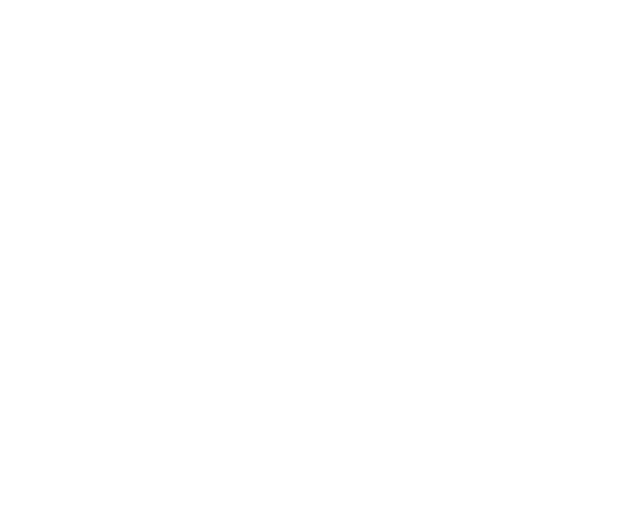
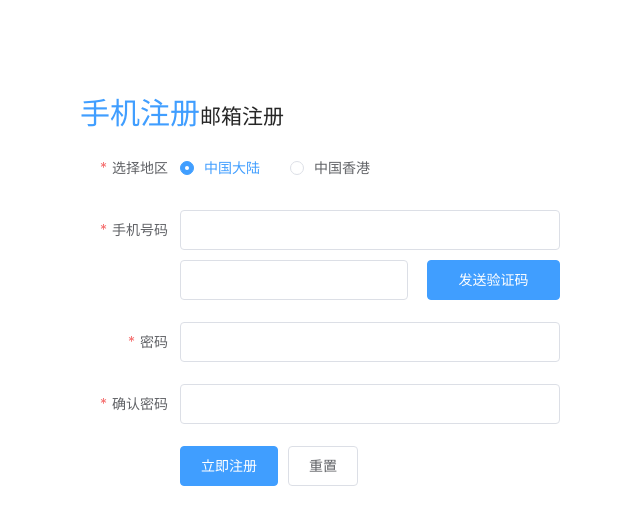
Before and after one commit to fanjianming123/vue_06, a Vue app: page / in a window 1280 px wide. Shown: the top 524 px of the page, without its empty margins (320-960 px from the left). Built offline with nearby package versions, Linux system fonts and the light colour scheme.

Commit message:
注册页面刷新不丢失完成

```diff
--- a/package.json
+++ b/package.json
@@ -9,6 +9,8 @@
   },
   "dependencies": {
     "core-js": "^3.8.3",
+    "element-ui": "^2.15.9",
+    "vant": "^2.12.48",
     "vue": "^2.6.14"
   },
   "devDependencies": {
@@ -17,6 +19,7 @@
     "@vue/cli-plugin-babel": "~5.0.0",
     "@vue/cli-plugin-eslint": "~5.0.0",
     "@vue/cli-service": "~5.0.0",
+    "babel-plugin-import": "^1.13.5",
     "eslint": "^7.32.0",
     "eslint-plugin-vue": "^8.0.3",
     "vue-template-compiler": "^2.6.14"
--- a/src/App.vue
+++ b/src/App.vue
@@ -1,15 +1,60 @@
 <template>
-  <div>
-
+  <div class="demo">
+    <h2>
+      <span :class="{ active: !isShow }" @click="ChangePhone">手机注册</span>
+      <span :class="{ active: isShow }" @click="ChangeEmail">邮箱注册</span>
+    </h2>
+    <div>
+      <keep-alive>
+      <component :is="isName"></component>
+      </keep-alive>
+    </div>
   </div>
 </template>
-
 <script>
+import Phone from './components/PhoneRegister.vue'
+import EmailBase from './components/EmailBase.vue'
 export default {
-
+  data() {
+    return {
+      isShow: false,
+      isName: 'EmailBase',
+    }
+  },
+  components: {
+    Phone,
+    EmailBase,
+  },
+  mounted() {},
+  computed: {},
+  methods: {
+    ChangePhone() {
+      this.isName = 'EmailBase'
+      this.isShow = !this.isShow
+    },
+    ChangeEmail() {
+      this.isName = 'Phone'
+      this.isShow = !this.isShow
+    },
+  },
 }
 </script>
-
-<style>
-
+<style scoped>
+.demo {
+  position: absolute;
+  width: 500px;
+  left: calc(50% - 250px);
+  top: 10%;
+  padding: 10px;
+  background: rgba(255, 255, 255, 0.7);
+  backdrop-filter: blur(6px);
+  border-radius: 5px;
+}
+h2 {
+  cursor: pointer;
+}
+.active {
+  color: #409eff;
+  font-size: 30px;
+}
 </style>
--- /dev/null
+++ b/src/components/EmailBase.vue
@@ -0,0 +1,109 @@
+<template>
+  <el-form
+    :model="ruleForm"
+    :rules="rules"
+    ref="ruleForm"
+    label-width="100px"
+    class="demo-ruleForm"
+  >
+
+    <el-form-item label="选择地区" prop="Area" label-position='top'>
+      <el-radio-group v-model="ruleForm.Area" >
+        <el-radio label="中国大陆"></el-radio>
+        <el-radio label="中国香港"></el-radio>
+      </el-radio-group>
+    </el-form-item>
+
+    <el-form-item label="手机号码" prop="name">
+      <el-input v-model="ruleForm.name"></el-input>
+      <el-input v-model="ruleForm.checkNum" style="width:60%;margin-top:10px;float:left;"></el-input>
+      <el-button type="primary" style="width:35%;float:right;margin-top:10px;">发送验证码</el-button>
+    </el-form-item>
+    <!-- 插槽 -->
+    <slot>
+<!-- 默认组件 -->
+ <el-form-item label="密码" prop="pass">
+ <el-input type="password" v-model="ruleForm.pass" autocomplete="off"></el-input>
+  </el-form-item>
+  <el-form-item label="确认密码" prop="checkPass">
+    <el-input type="password" v-model="ruleForm.checkPass" autocomplete="off"></el-input>
+  </el-form-item>
+
+    </slot>
+
+    <el-form-item>
+      <el-button type="primary" @click="submitForm('ruleForm')"
+        >立即注册</el-button
+      >
+      <el-button @click="resetForm('ruleForm')">重置</el-button>
+    </el-form-item>
+  </el-form>
+</template>
+<script>
+export default {
+  data() {
+     let validatePass = (rule, value, callback) => {
+        if (value === '') {
+          callback(new Error('请输入密码'));
+        } else {
+          if (this.ruleForm.checkPass !== '') {
+            this.$refs.ruleForm.validateField('checkPass');
+          }
+          callback();
+        }
+      };
+      let validatePass2 = (rule, value, callback) => {
+        if (value === '') {
+          callback(new Error('请再次输入密码'));
+        } else if (value !== this.ruleForm.pass) {
+          callback(new Error('两次输入密码不一致!'));
+        } else {
+          callback();
+        }
+      }
+    return {
+      ruleForm: {
+        name: '',
+        Area: '中国大陆',
+        checkNum:'',
+        pass:'',
+        checkPass:''
+
+      },
+      rules: {
+        name: [
+          { required: true, message: '请输入活动名称', trigger: 'blur' },
+          { min: 3, max: 5, message: '长度在 3 到 5 个字符', trigger: 'blur' },
+        ],
+        Area: [
+          { required: true, message: '请选择地区', trigger: 'change' },
+        ],
+          checkNum: [
+          { required: true, message: '请输入验证码', trigger: 'change',type:'number' },
+        ],
+         pass: [
+            {  required: true,validator: validatePass, trigger: 'blur' }
+          ],
+          checkPass: [
+            {  required: true,validator: validatePass2, trigger: 'blur' }
+          ],
+      },
+    }
+  },
+  methods: {
+      submitForm(formName) {
+        this.$refs[formName].validate((valid) => {
+          if (valid) {
+            alert('submit!');
+          } else {
+            console.log('error submit!!');
+            return false;
+          }
+        });
+      },
+      resetForm(formName) {
+        this.$refs[formName].resetFields();
+      }
+  },
+}
+</script>
--- /dev/null
+++ b/src/components/PhoneRegister.vue
@@ -0,0 +1,107 @@
+<template>
+  <el-form
+    :model="ruleForm"
+    :rules="rules"
+    ref="ruleForm"
+    label-width="100px"
+    class="demo-ruleForm"
+  >
+
+    <el-form-item label="选择地区" prop="Area" label-position='top'>
+      <el-radio-group v-model="ruleForm.Area" >
+        <el-radio label="中国大陆"></el-radio>
+        <el-radio label="中国香港"></el-radio>
+      </el-radio-group>
+    </el-form-item>
+
+    <el-form-item label="邮箱账号" prop="name">
+      <el-input v-model="ruleForm.name"></el-input>
+    </el-form-item>
+    <!-- 插槽 -->
+    <slot>
+<!-- 默认组件 -->
+ <el-form-item label="密码" prop="pass">
+ <el-input type="password" v-model="ruleForm.pass" autocomplete="off"></el-input>
+  </el-form-item>
+  <el-form-item label="确认密码" prop="checkPass">
+    <el-input type="password" v-model="ruleForm.checkPass" autocomplete="off"></el-input>
+  </el-form-item>
+
+    </slot>
+
+    <el-form-item>
+      <el-button type="primary" @click="submitForm('ruleForm')"
+        >立即注册</el-button
+      >
+      <el-button @click="resetForm('ruleForm')">重置</el-button>
+    </el-form-item>
+  </el-form>
+</template>
+<script>
+export default {
+  data() {
+     let validatePass = (rule, value, callback) => {
+        if (value === '') {
+          callback(new Error('请输入密码'));
+        } else {
+          if (this.ruleForm.checkPass !== '') {
+            this.$refs.ruleForm.validateField('checkPass');
+          }
+          callback();
+        }
+      };
+      let validatePass2 = (rule, value, callback) => {
+        if (value === '') {
+          callback(new Error('请再次输入密码'));
+        } else if (value !== this.ruleForm.pass) {
+          callback(new Error('两次输入密码不一致!'));
+        } else {
+          callback();
+        }
+      }
+    return {
+      ruleForm: {
+        name: '',
+        Area: '中国大陆',
+        checkNum:'',
+        pass:'',
+        checkPass:''
+
+      },
+      rules: {
+        name: [
+          { required: true, message: '请输入活动名称', trigger: 'blur' },
+          { min: 3, max: 5, message: '长度在 3 到 5 个字符', trigger: 'blur' },
+        ],
+        Area: [
+          { required: true, message: '请选择地区', trigger: 'change' },
+        ],
+          checkNum: [
+          { required: true, message: '请输入验证码', trigger: 'change',type:'number' },
+        ],
+         pass: [
+            {  required: true,validator: validatePass, trigger: 'blur' }
+          ],
+          checkPass: [
+            {  required: true,validator: validatePass2, trigger: 'blur' }
+          ],
+      },
+    }
+  },
+  methods: {
+      submitForm(formName) {
+        this.$refs[formName].validate((valid) => {
+          if (valid) {
+            alert('submit!');
+          } else {
+            console.log('error submit!!');
+            return false;
+          }
+        });
+      },
+      resetForm(formName) {
+        this.$refs[formName].resetFields();
+      }
+  },
+}
+</script>
--- a/src/main.js
+++ b/src/main.js
@@ -1,8 +1,10 @@
 import Vue from 'vue'
+import ElementUI from 'element-ui';
+import 'element-ui/lib/theme-chalk/index.css';
 import App from './App.vue'
-
+Vue.use(ElementUI);
 Vue.config.productionTip = false
 
 new Vue({
-  render: h => h(App),
+  render: (h) => h(App),
 }).$mount('#app')
```
Also changed, not shown: 2 other files (tests, documents, lock files or other folders).
